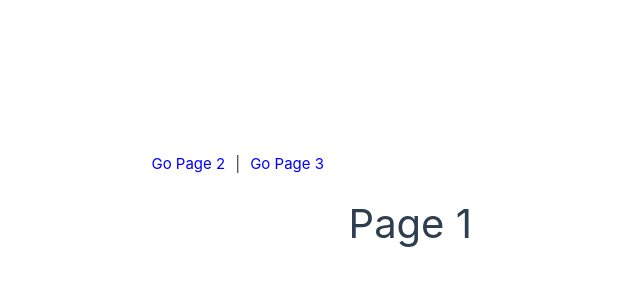
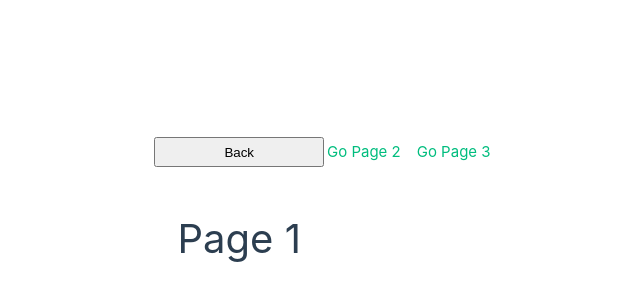
Before and after one commit to thavorac/gic2024, a Vue app: page /page1 in a window 1280 px wide. Shown: the part 176-476 px from the top of the page, without its empty margins (316-956 px from the left). Built offline with nearby package versions, Linux system fonts and the light colour scheme.

Commit message:
Use router-link in page1

```diff
--- a/src/App.vue
+++ b/src/App.vue
@@ -1,8 +1,15 @@
 <template>
+  <button @click="goBack()">Back</button>
   <router-view />
 </template>
 
 <script>
 import { RouterLink, RouterView } from "vue-router";
-export default {};
+export default {
+  methods: {
+    goBack() {
+      this.$router.go(-1);
+    },
+  },
+};
 </script>
--- a/src/components/Page1.vue
+++ b/src/components/Page1.vue
@@ -1,7 +1,9 @@
 <template>
   <div class="navbar">
-    <span class="link" @click="goToPage('/page2')">Go Page 2</span> |
-    <span class="link" @click="goToPage('/page3')">Go Page 3</span>
+    <!-- <span class="link" @click="goToPage('/page2')">Go Page 2</span> | -->
+    <!-- <span class="link" @click="goToPage('/page3')">Go Page 3</span> -->
+    <router-link to="/page2">Go Page 2</router-link>
+    <router-link to="/page3">Go Page 3</router-link>
   </div>
   <div class="container">
     <p>Page 1</p>
@@ -10,13 +12,6 @@
 
 <script>
 import { RouterLink, RouterView } from "vue-router";
-export default {
-  methods: {
-    goToPage(url) {
-      this.$router.push(url);
-    },
-  },
-};
 </script>
 <style scoped>
 .container {
```
